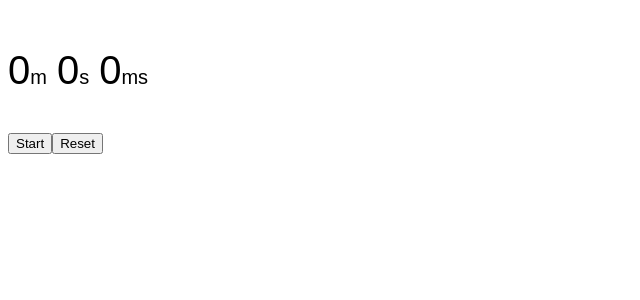
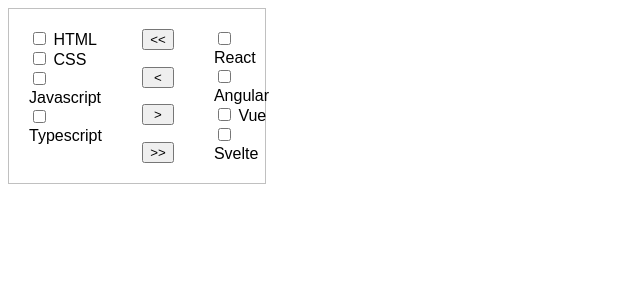
Before and after one commit to JamarTG/react-challenges, a React (Vite) app: page / in a window 1280 px wide. Shown: the top 300 px of the page, without its empty margins (0-640 px from the left). Built offline with nearby package versions, Linux system fonts and the light colour scheme; a web font is replaced by a local one.

Commit message:
fix styling issues in transfer list

```diff
--- a/src/App.tsx
+++ b/src/App.tsx
@@ -1,10 +1,11 @@
 import './App.css';
-import StopWatch from './components/StopWatchMedium/StopWatch';
+import TransferList from './components/TransferListMedium/TransferList';
+
 
 function App() {
   return (
     <>
-      <StopWatch />
+     <TransferList />
     </>
   );
 }
--- a/src/components/TransferListMedium/TransferList.css
+++ b/src/components/TransferListMedium/TransferList.css
@@ -1,9 +1,14 @@
 .lists-container {
-  display: flex;
+  display: grid;
+  grid-template-columns: 3fr 1fr 3fr;
+  width: 20vw;
+  border: 1px solid silver
 }
 
 .lists-container > * {
   flex: 3;
+  padding: 10px;
+  margin: 10px;
 }
 
 .lists-container > :nth-child(2) {
```
